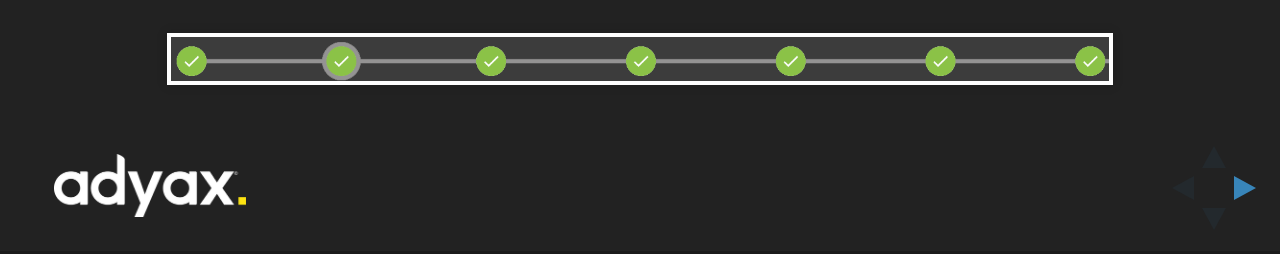
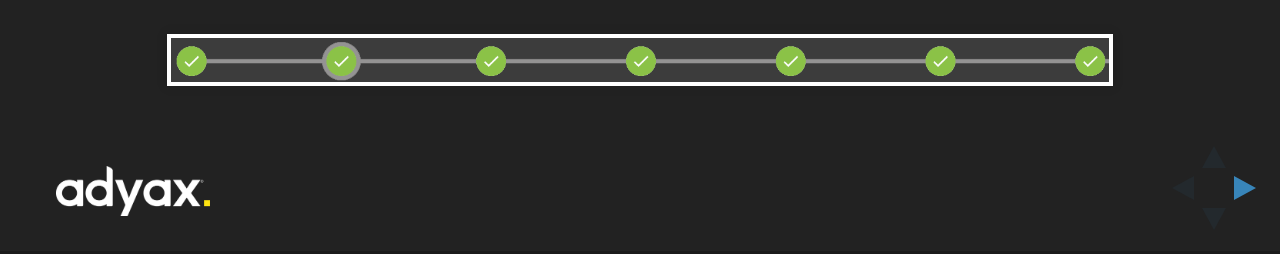
Before and after one commit to Adyax/jenkins-pipelines-slides, a website: page index.html in a window 1280 px wide. Shown: the part 546-800 px from the top of the page. Drawn offline with Linux system fonts and the light colour scheme.

Commit message:
Updates Adyax logo size

```diff
--- a/css/theme/black.css
+++ b/css/theme/black.css
@@ -286,4 +286,4 @@ body {
   -moz-transition: width 800ms cubic-bezier(0.26, 0.86, 0.44, 0.985);
   transition: width 800ms cubic-bezier(0.26, 0.86, 0.44, 0.985); }
 
-body { background-size: 15%; background-image: url("../../images/logo.png"); background-position: 5% 95%; background-repeat: no-repeat; }
+body { background-size: 12%; background-image: url("../../images/logo.png"); background-position: 5% 95%; background-repeat: no-repeat; }
```
